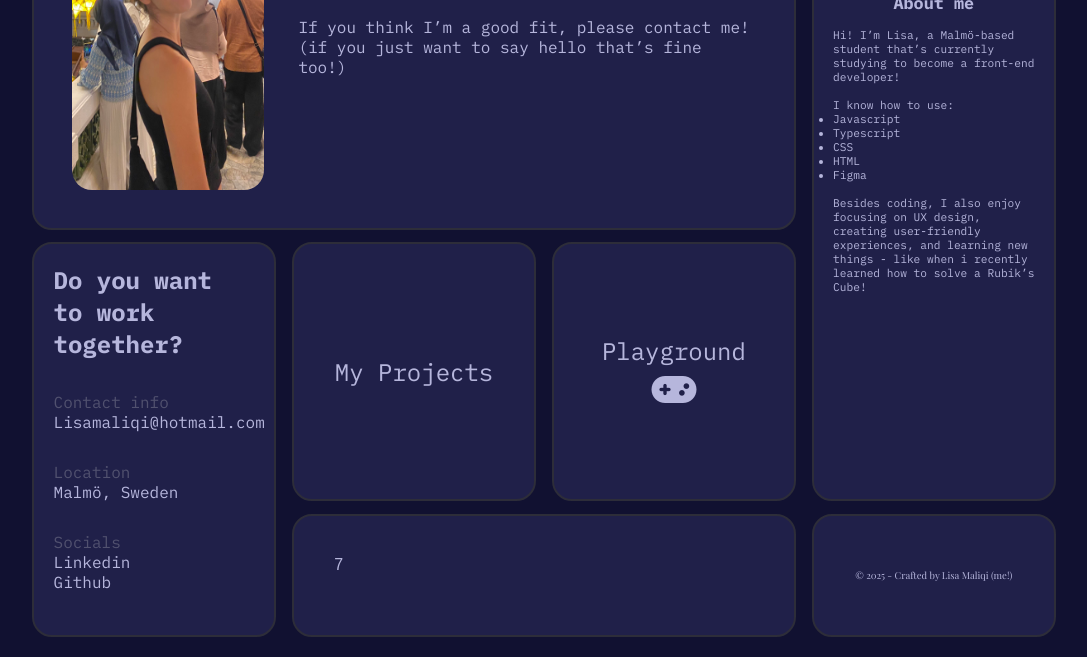
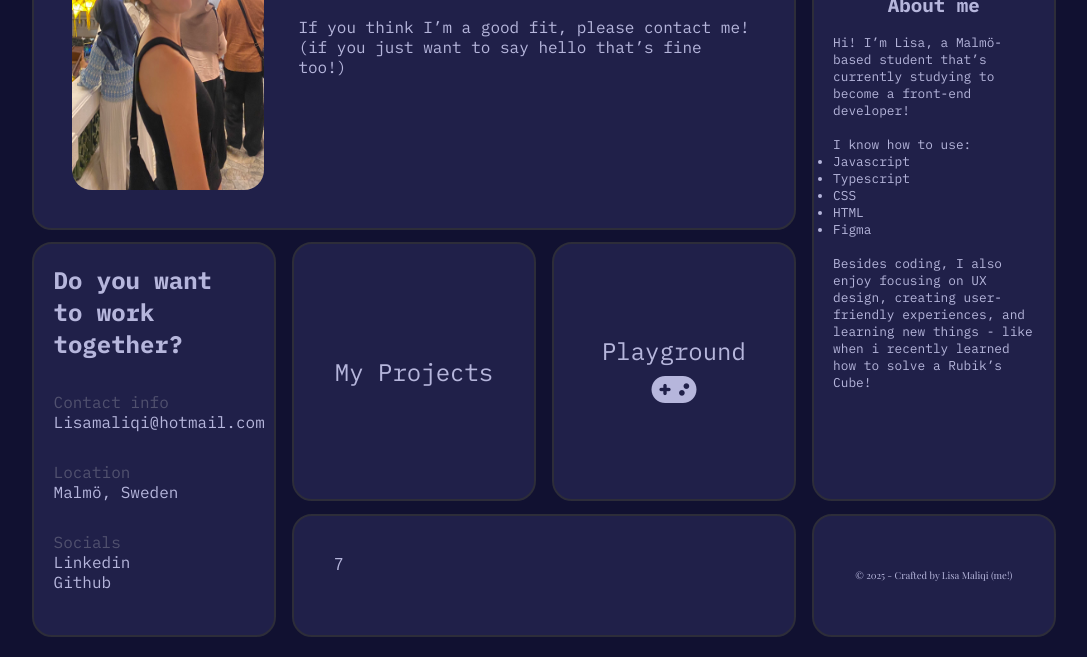
Before and after one commit to lisamaliqi/lisamaliqi.github.io, a website: page index.html in a window 1280 px wide. Shown: the part 185-842 px from the top of the page, without its empty margins (96-1183 px from the left). Drawn offline with nearby package versions, Linux system fonts and the light colour scheme; a web font is replaced by a local one.

Commit message:
fixig font for big pages in about me

```diff
--- a/src/assets/style/style.css
+++ b/src/assets/style/style.css
@@ -190,6 +190,12 @@ body {
     }
 }
 
+@media all and (min-width: 1001px) {
+    .about-me {
+        font-size: 0.8em;
+    }
+}
+
 
 
 /*
```
